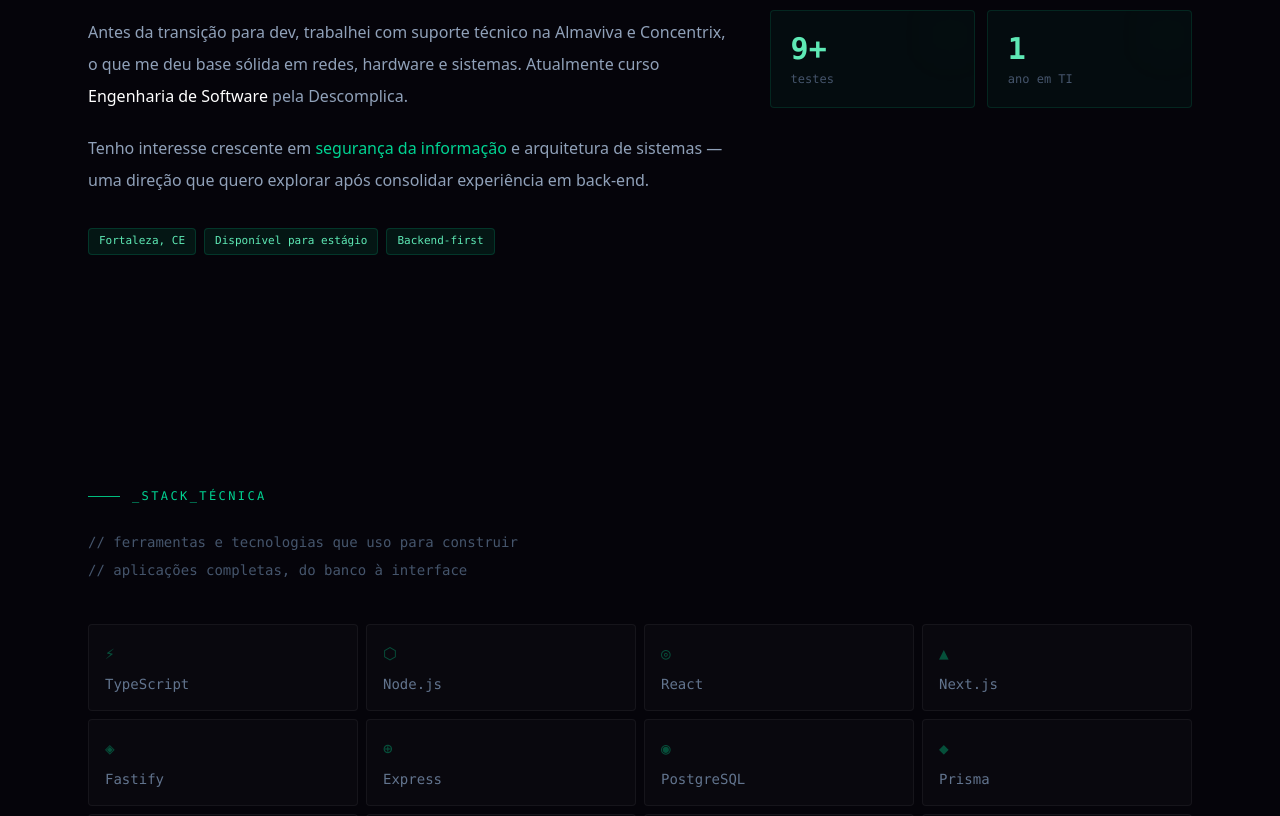
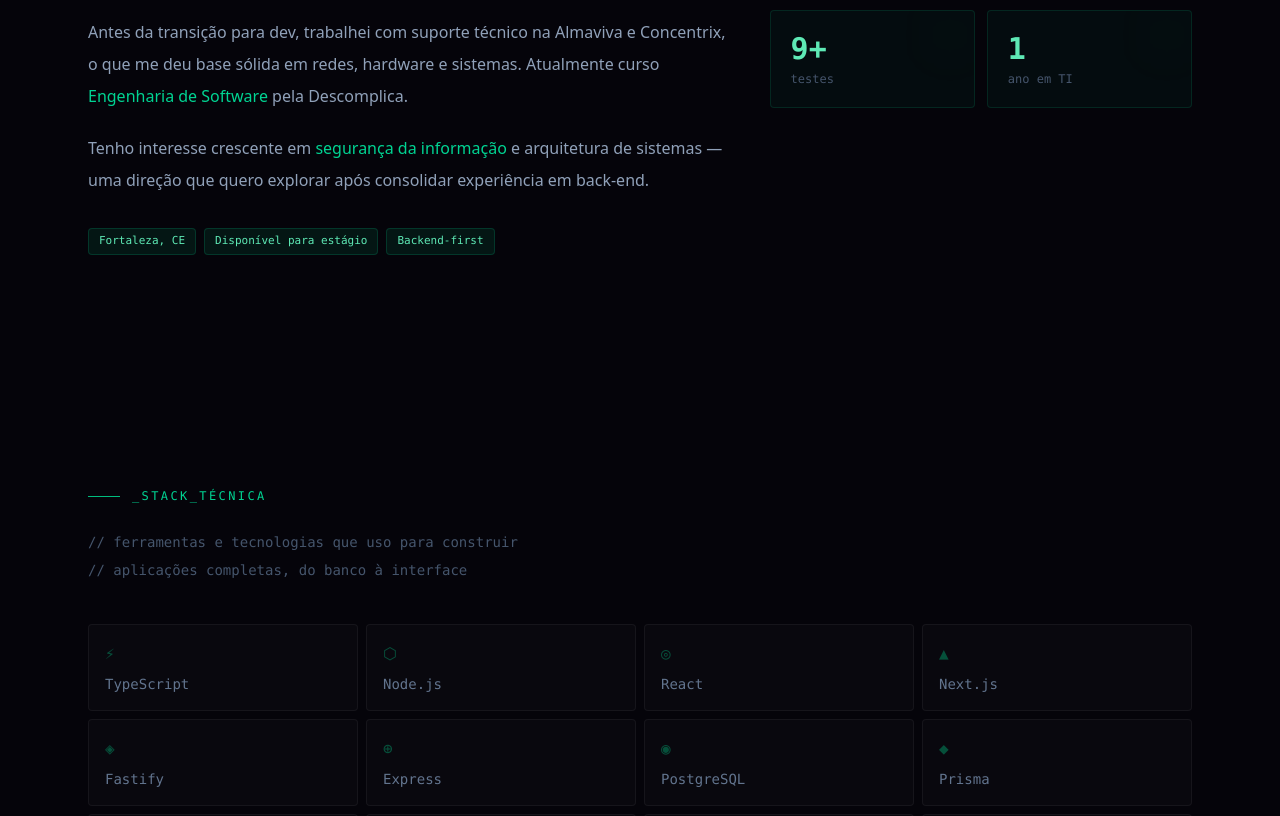
Before and after one commit to JoseMateus-hub/portfolio-jose-mateus, a Next.js app: page / in a window 1280 px wide. Shown: the part 1120-1936 px from the top of the page. Built offline with nearby package versions, Linux system fonts and the light colour scheme.

Commit message:
style: update Software Engineering highlight color to green

```diff
--- a/app/page.tsx
+++ b/app/page.tsx
@@ -442,7 +442,7 @@ export default function PortfolioJoseMateus() {
                 <p>
                   Antes da transição para dev, trabalhei com suporte técnico na Almaviva e Concentrix,
                   o que me deu base sólida em redes, hardware e sistemas. Atualmente curso{" "}
-                  <span className="text-white">Engenharia de Software</span> pela Descomplica.
+                  <span className="text-emerald-400">Engenharia de Software</span> pela Descomplica.
                 </p>
                 <p>
                   Tenho interesse crescente em{" "}
```
